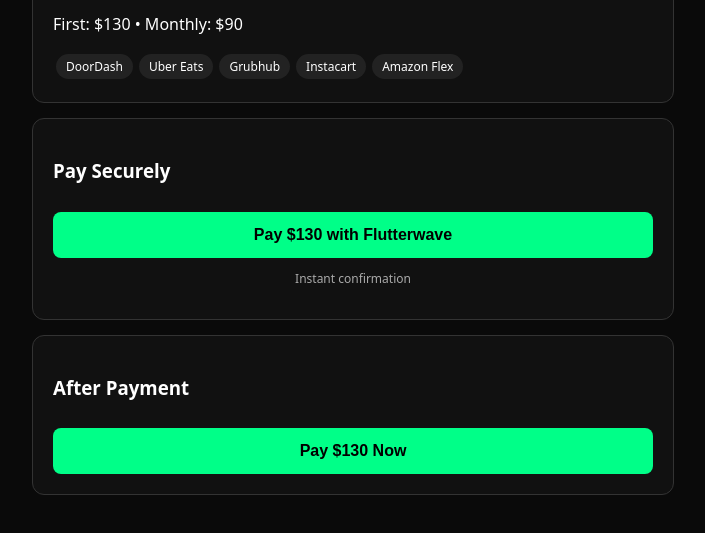
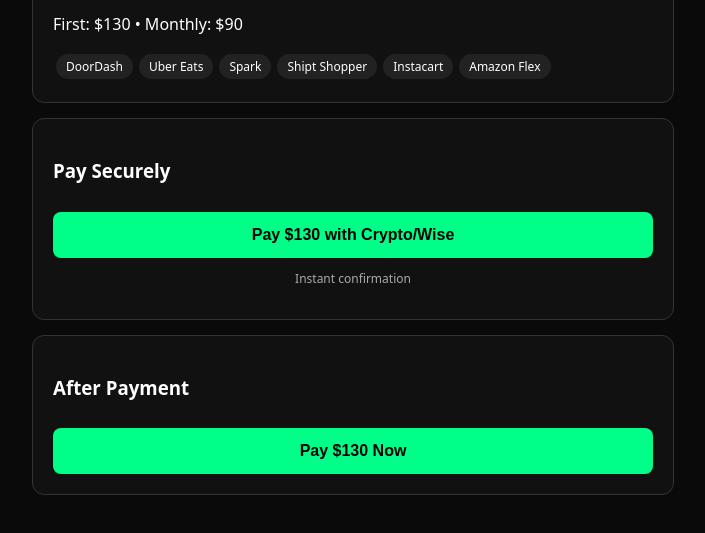
Before and after one commit to HacybertechHub/botgraber-order-request, a website: page public/index.html in a window 1280 px wide. Shown: the part 189-722 px from the top of the page, without its empty margins (287-992 px from the left). Drawn offline with Linux system fonts and the light colour scheme.

Commit message:
Update index.html

```diff
--- a/public/index.html
+++ b/public/index.html
@@ -22,11 +22,11 @@ h1{color:#00ff88;text-align:center}
   <div class="price">$130 Bot Grabber</div>
   <p class="note">Link delivered within 35 minutes</p>
   <p>First: $130 • Monthly: $90</p>
-  <div><span class="badge">DoorDash</span><span class="badge">Uber Eats</span><span class="badge">Grubhub</span><span class="badge">Instacart</span><span class="badge">Amazon Flex</span></div>
+  <div><span class="badge">DoorDash</span><span class="badge">Uber Eats</span><span class="badge">Spark</span><span class="badge">Shipt Shopper</span><span class="badge">Instacart</span><span class="badge">Amazon Flex</span></div>
 </div>
 <div class="card">
   <h3>Pay Securely</h3>
-  <button class="btn" onclick="location.href='/api/pay'">Pay $130 with Flutterwave</button>
+  <button class="btn" onclick="location.href='/pay.html'">Pay $130 with Crypto/Wise</button>
   <p style="font-size:12px;color:#aaa;text-align:center">Instant confirmation</p>
 </div>
 <div class="card">
```
